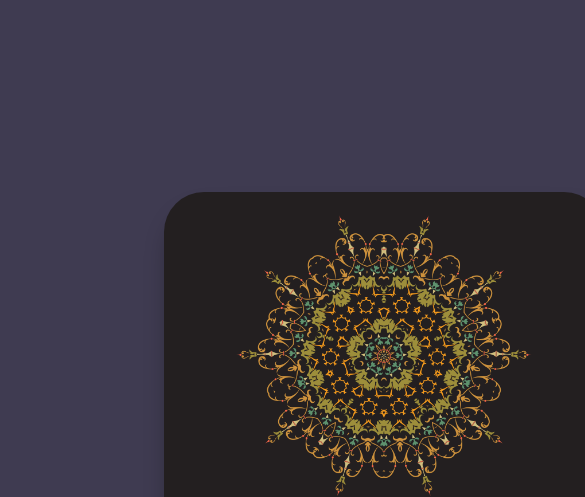
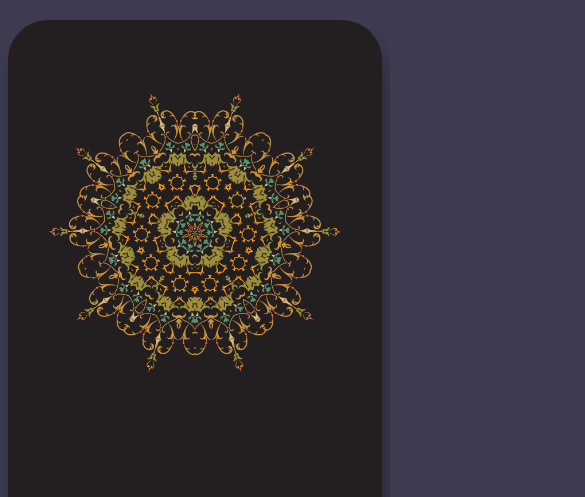
Before and after one commit to hmjatt/Library, a plain HTML site: page index.html in a window 390 px wide. Shown: the top 497 px of the page, 585 px wide, since content can reach past the window. Drawn offline with Linux system fonts and the light colour scheme.

Commit message:
update ui for mobile

```diff
--- a/styles.css
+++ b/styles.css
@@ -3,12 +3,6 @@
 html {
     background-color: #3f3b51;
     font-family: 'Quicksand', sans-serif;
-    /* height: 100vh; */
-    display: flex;
-    flex-direction: column;
-    justify-content: center;
-    min-width: 768px;
-    min-height: 1024px;
 }
 
 body {
@@ -22,8 +16,9 @@ a {
 }
 
 .container-div {
-    height: 600px;
-    width: 300px;
+    align-self: center;
+    width: 568px;
+    height: 924px;
     border-radius:40px;
     background-color: #231f20;
     display: flex;
@@ -32,9 +27,16 @@ a {
     box-shadow: 5px 20px 25px #00000050;
 }
 
+.welcome-page {
+    display: flex;
+    flex-direction: column;
+    justify-content: center;
+}
+
 .welcome-img-div {
     display: flex;
     justify-content: center;
+    margin-bottom: 100px;
 }
 
 .welcome-img-div img{
@@ -74,3 +76,11 @@ p {
 #get-started-button:hover {
     background-color: rgb(255, 203, 131);
 }
+
+
+@media only screen and (max-width: 500px) {
+    .container-div {
+        width: 60vw;
+        height: 90vh;
+    }
+}
```
Also changed, not shown: styles_page_2.css (+8 -0 lines).
